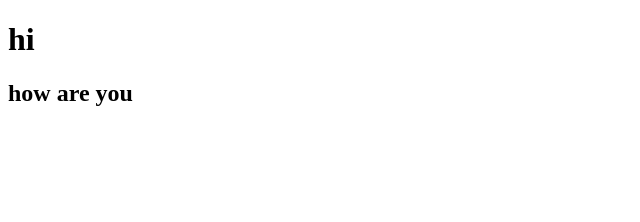
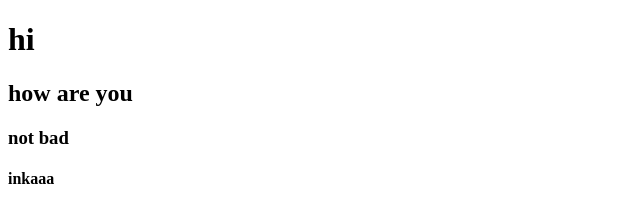
Before and after one commit to 7naveenkumar/Agency, a plain HTML site: page second.html in a window 1280 px wide. Shown: the whole page, without its empty margins (0-640 px from the left). Drawn offline with Linux system fonts and the light colour scheme.

Commit message:
Update second.html

```diff
--- a/second.html
+++ b/second.html
@@ -8,5 +8,7 @@
   <body>
     <h1>hi</h1>
     <h2>how are you</h2>
+    <h3>not bad</h3>
+    <h4>inkaaa</h4>
   </body>
 </html>
```
